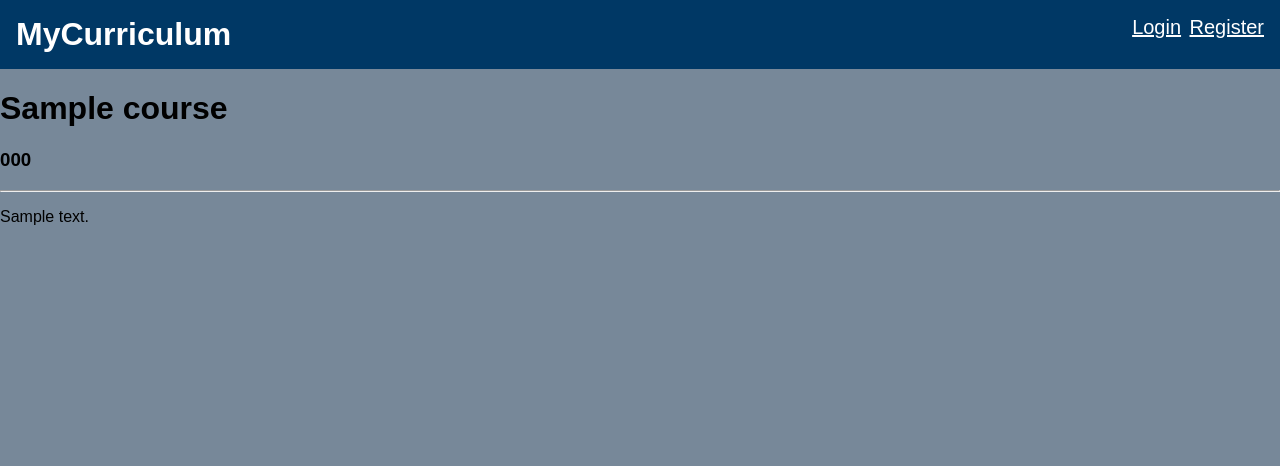
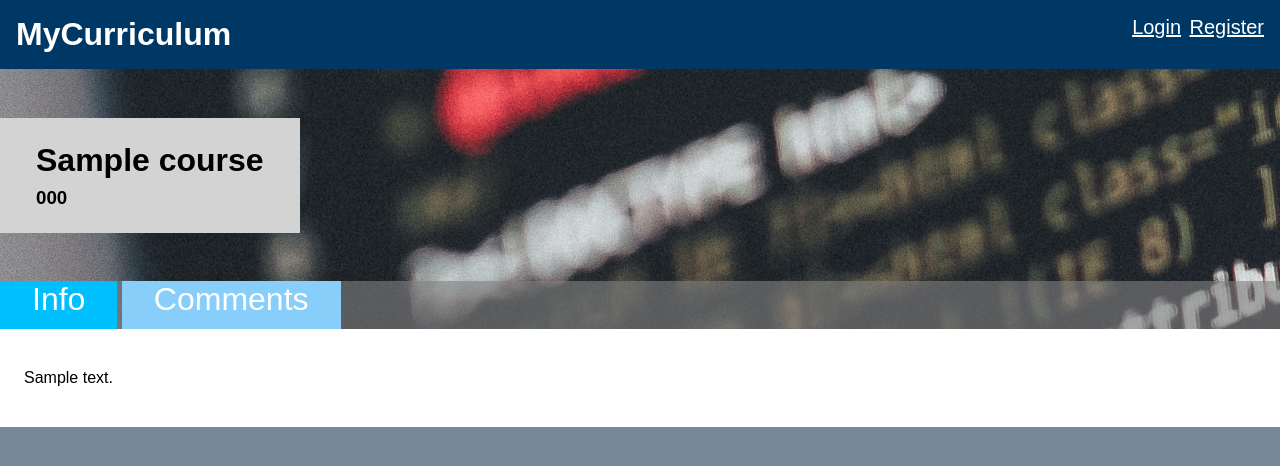
Before and after one commit to vyrzdev/WebAppDevelopment-MyCurriculum, a Django app: page /course/000 in a window 1280 px wide. Shown: the top 466 px of the page. Run offline with Django 4.2, Linux system fonts and the light colour scheme; tables that the repository leaves empty hold one stand-in row (values such as "Sample post").

Commit message:
Feat: Add header and tabs to course page

```diff
--- /dev/null
+++ b/static/css/courses/view.css
@@ -0,0 +1,42 @@
+.course-header {
+    height: 260px;
+    background-image: url('../../images/course.jpg');
+}
+
+.course-header-text-container {
+    height: 212px;
+    display: flex;
+    align-items: center;
+    margin: auto 0;
+}
+
+.course-header-text {
+    height: fit-content;
+    padding: 24px 36px;
+    background-color: lightgrey;
+}
+
+.course-header-text h1, h3 {
+    margin-block-start: 0px;
+    margin-block-end: 0px;
+}
+
+.course-header-text h3 {
+    margin-top: 8px;
+}
+
+.course-tabs {
+    background-color: #80808099;
+    height: 48px;
+}
+
+.course-tab-button {
+    height: 48px;
+    display: inline-block;
+    font-size: 32px;
+    padding: 0 32px;
+}
+
+.course-tab-button-active {
+    background-color: deepskyblue;
+}
--- a/templates/account/account.html
+++ b/templates/account/account.html
@@ -6,7 +6,7 @@
 {% endblock %}
 
 {% block page_styles %}
-    <link rel="stylesheet" type="text/css" href="{% static 'css/account.css' %}">
+    <link rel="stylesheet" type="text/css" href="{% static 'css/account/account.css' %}">
 {% endblock %}
 
 {% block body_block %}
--- a/templates/courses/list.html
+++ b/templates/courses/list.html
@@ -6,7 +6,7 @@
 {% endblock %}
 
 {% block page_styles %}
-    <link rel="stylesheet" type="text/css" href="{% static 'css/courses.css' %}">
+    <link rel="stylesheet" type="text/css" href="{% static 'css/courses/list.css' %}">
 {% endblock %}
 
 {% block body_block %}
--- a/templates/courses/view.html
+++ b/templates/courses/view.html
@@ -5,11 +5,24 @@
    {{ course.course_code }} - {{ course.title }}
 {% endblock %}
 
+{% block page_styles %}
+    <link rel="stylesheet" type="text/css" href="{% static 'css/courses/view.css' %}">
+{% endblock %}
+
 {% block body_block %}
-    <h1>{{ course.title }}</h1>
-    <h3>{{ course.course_code }}</h3>
-    <hr>
-    <p>
-        {{ course.description }}
-    </p>
+    <div class="course-header">
+        <div class="course-header-text-container">
+            <div class="course-header-text">
+                <h1>{{ course.title }}</h1>
+                <h3>{{ course.course_code }}</h3>
+            </div>
+        </div>
+        <div class="course-tabs">
+            <a class="link-button course-tab-button course-tab-button-active" href="#">Info</a>
+            <a class="link-button course-tab-button" href="#">Comments</a>
+        </div>
+    </div>
+    <div class="card">
+        <p>{{ course.description }}</p>
+    </div>
 {% endblock %}
```
Also changed, not shown: static/css/account/account.css (renamed from static/css/account.css), static/css/courses/list.css (renamed from static/css/courses.css).
